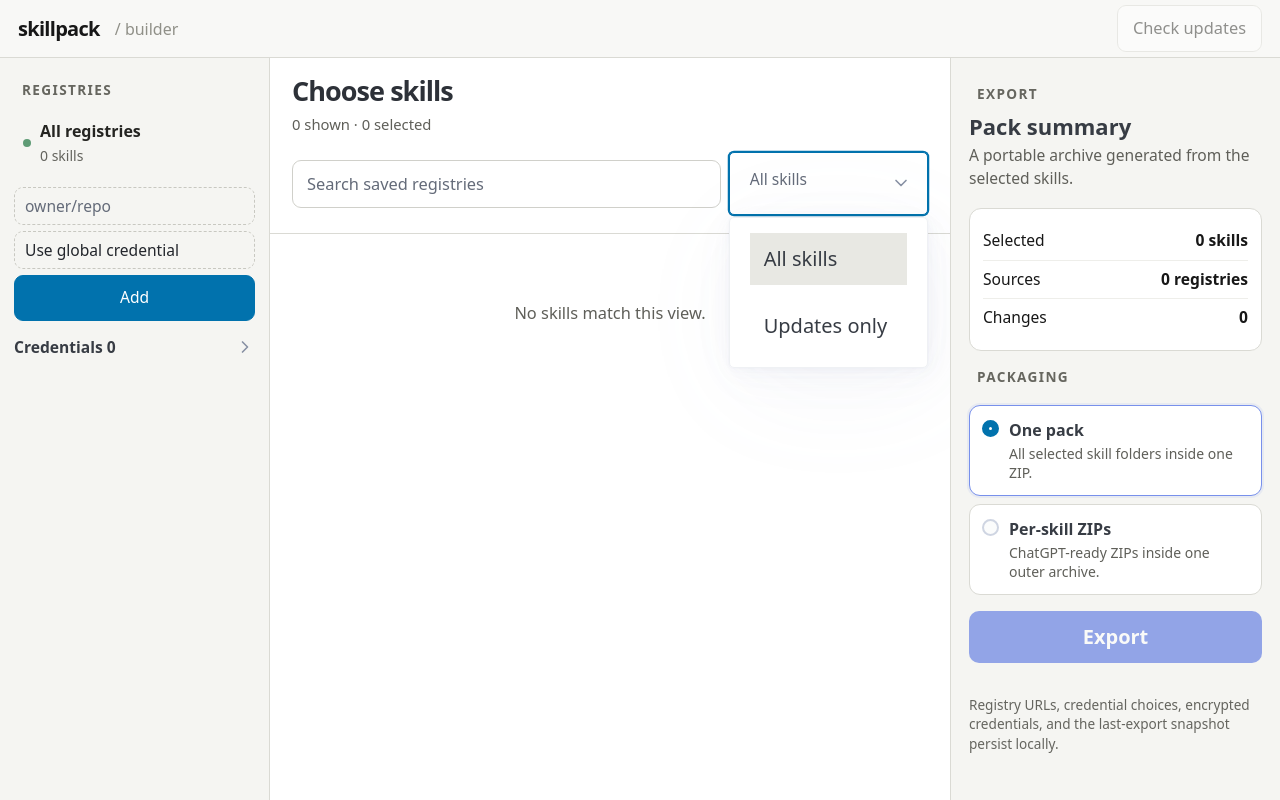
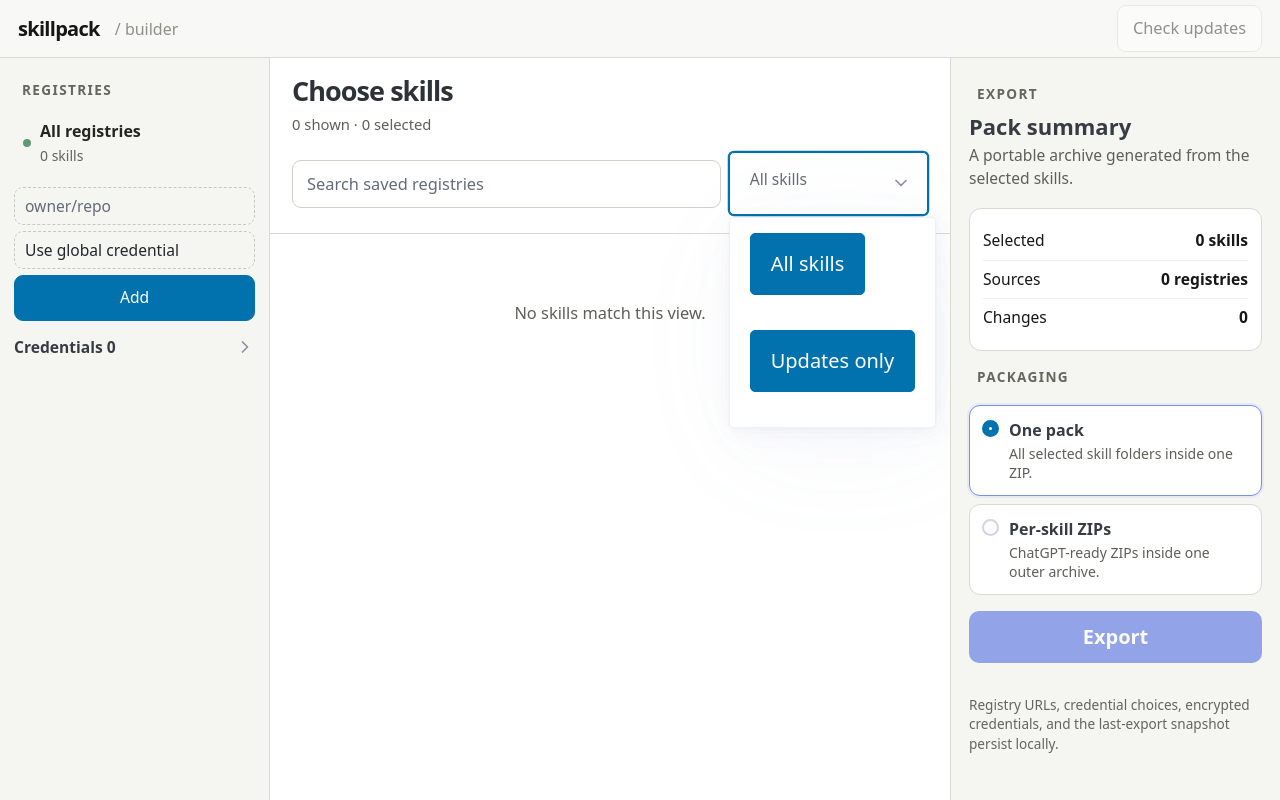
Before and after one commit to martesi/skillpack, a Svelte app: page / in a window 1280 px wide. Both pictures are taken after a click on the heading "All skills". Built offline with nearby package versions, Linux system fonts and the light colour scheme.

Commit message:
fix: use buttons for filter options

```diff
--- a/src/App.svelte
+++ b/src/App.svelte
@@ -712,10 +712,10 @@
             <summary aria-haspopup="listbox">{statusFilter === 'all' ? 'All skills' : 'Updates only'}</summary>
             <ul role="listbox" aria-label="Filter skills">
               <li>
-                <a href="#" role="option" aria-selected={statusFilter === 'all'} onclick={(event) => chooseStatusFilter('all', event)}>All skills</a>
+                <button type="button" role="option" aria-selected={statusFilter === 'all'} onclick={(event) => chooseStatusFilter('all', event)}>All skills</button>
               </li>
               <li>
-                <a href="#" role="option" aria-selected={statusFilter === 'updates'} onclick={(event) => chooseStatusFilter('updates', event)}>Updates only</a>
+                <button type="button" role="option" aria-selected={statusFilter === 'updates'} onclick={(event) => chooseStatusFilter('updates', event)}>Updates only</button>
               </li>
             </ul>
           </details>
```
